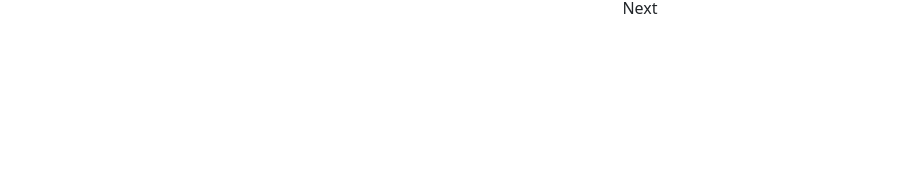
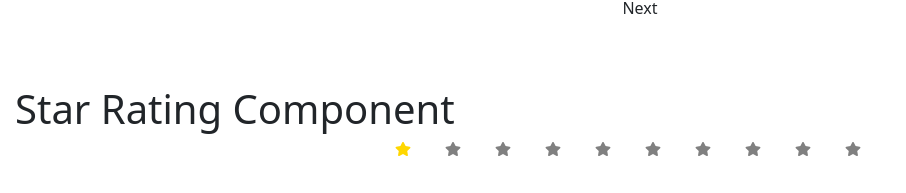
Before and after one commit to PankhuriBansal/machine_coding, a Next.js app: page / in a window 1280 px wide. Shown: the part 3138-3331 px from the top of the page, without its empty margins (0-906 px from the left). Before the commit the page ends 3208 px from the top, so only its background shows below. Built offline with nearby package versions, Linux system fonts and the light colour scheme; no server answers.

Commit message:
addded star rating component

```diff
--- /dev/null
+++ b/app/components/Star_Rating/Rating.tsx
@@ -0,0 +1,38 @@
+import { useState } from 'react'
+import { FaStar } from 'react-icons/fa'
+import './starRating.css'
+
+export const YellowStarImg =
+  'https://th.bing.com/th/id/OIP.lHZFZlB8dLfwYM5qnn_6QQAAAA?w=171&h=180&c=7&r=0&o=7&dpr=1.5&pid=1.7&rm=3'
+
+const Rating = ({
+    maxStars = 8
+}) => {
+  const starsArr = new Array(maxStars).fill(<FaStar />)
+  const [selectedStar, setSelectedStar] = useState(null)
+  const handleStarClick = (id) => {
+        setSelectedStar(id === selectedStar ? null : id)
+  }
+  return (
+    <div className='star-component'>
+      <h1>Star Rating Component</h1>
+      <div className='stars'>
+        {starsArr?.map((star, index) => (
+          <span className='star' onClick={() => handleStarClick(index)}>
+            {/* {index <= selectedStar ? <img src={YellowStarImg}
+            width = "16"
+            height = "16"
+            /> : star} */}
+            <FaStar
+            color = {
+                index <= selectedStar ? "gold" :  "gray"
+            }
+            />
+          </span>
+        ))}
+      </div>
+    </div>
+  )
+}
+
+export default Rating
--- /dev/null
+++ b/app/components/Star_Rating/starRating.css
@@ -0,0 +1,16 @@
+.star-component {
+  padding: 15px
+}
+
+.stars {
+  display: flex;
+  align-items: center;
+  justify-content: center;
+  gap: 10px;
+  flex-direction: row;
+}
+
+.star{
+    height: 40px;
+    width: 40px
+}
--- a/app/page.tsx
+++ b/app/page.tsx
@@ -11,11 +11,12 @@ import MultiSelect from './components/MultiSelect_Input/MultiSelect'
 import Accordion from './components/Accordion/Accordion'
 import ShoppingCart from './components/Shopping_Cart/ShoppingCart'
 import 'bootstrap/dist/css/bootstrap.min.css'
-import Context from "./components/Shopping_Cart/context/Context"
-import NestedComments from "./components/NestedComments/NestedComments"
-import App from "./components/File_Explorer/App"
-import Toasts from "./components/Toasts/Toast"
-import Carousel from "./components/Image_Carousel/Carousel"
+import Context from './components/Shopping_Cart/context/Context'
+import NestedComments from './components/NestedComments/NestedComments'
+import App from './components/File_Explorer/App'
+import Toasts from './components/Toasts/Toast'
+import Carousel from './components/Image_Carousel/Carousel'
+import Rating from './components/Star_Rating/Rating'
 
 export default function Home () {
   return (
@@ -32,10 +33,11 @@ export default function Home () {
       <Context>
         <ShoppingCart />
       </Context>
-      <NestedComments/>
-      <App/>
-      <Toasts/>
-      <Carousel/>
+      <NestedComments />
+      <App />
+      <Toasts />
+      <Carousel />
+      <Rating maxStars={10} />
     </div>
   )
 }
```
